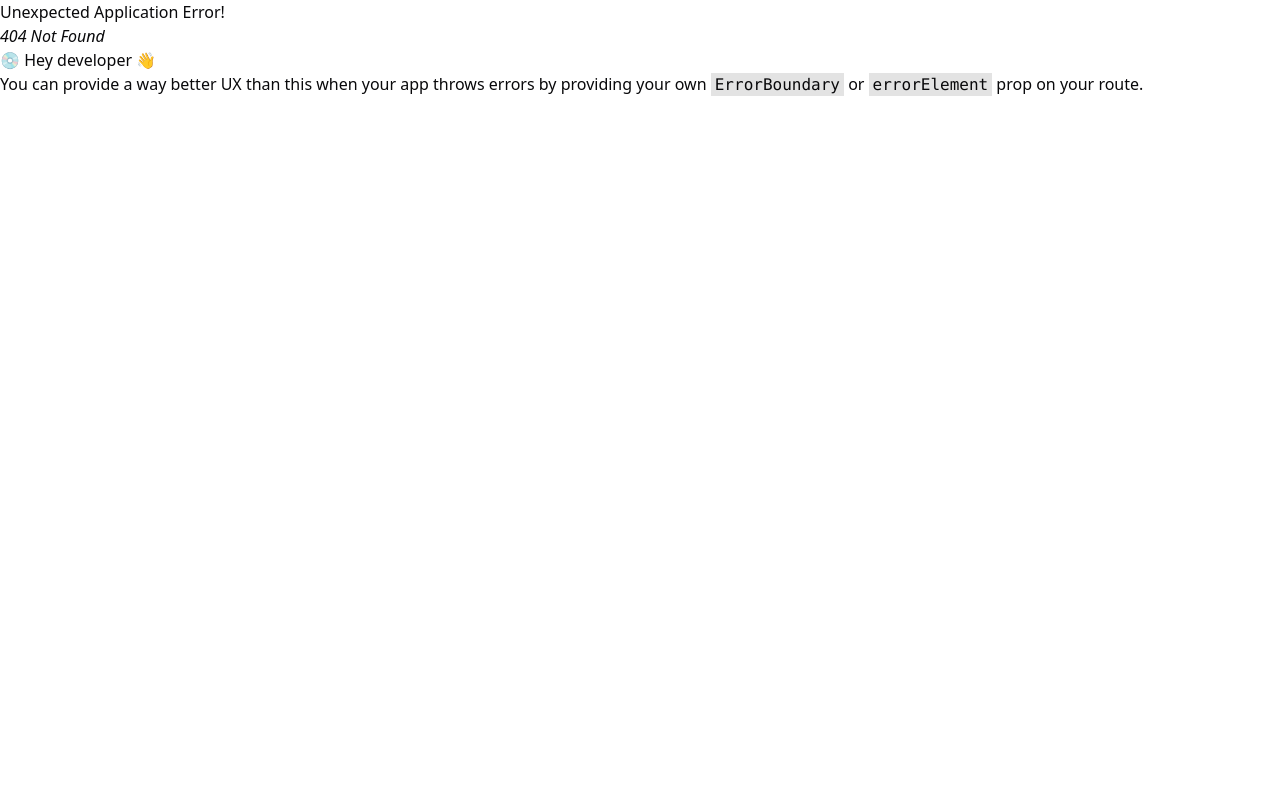
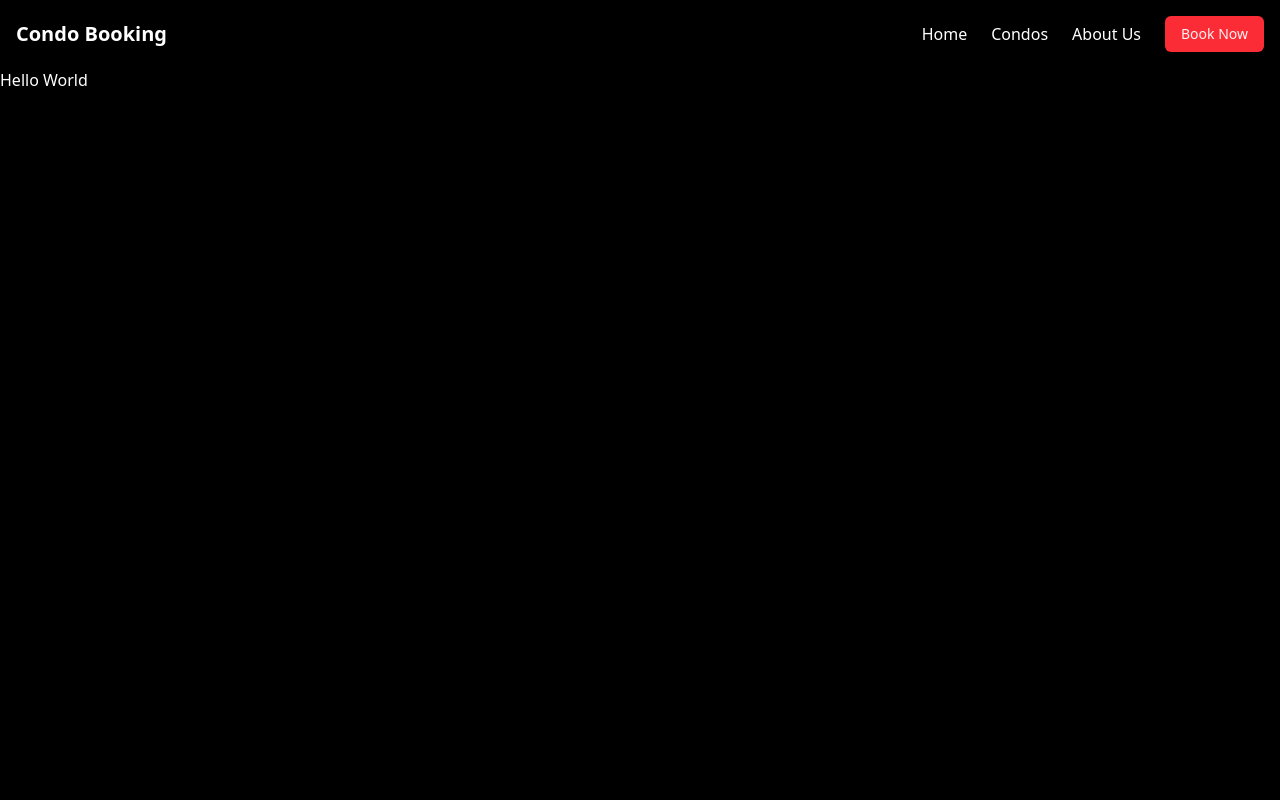
Before and after one commit to aiuyap/booking-site, a React (Vite) app: page /condos in a window 1280 px wide. Before the commit this address had no page. Shown: the top 800 px of the page. Built offline with nearby package versions, Linux system fonts and the light colour scheme.

Commit message:
feat: configured routing using Link component

```diff
--- a/src/App.tsx
+++ b/src/App.tsx
@@ -1,14 +1,12 @@
+import { Outlet } from "react-router-dom";
 import Footer from "./components/footer.component";
-import Hero from "./components/hero.component";
 import Navbar from "./components/navbar.component";
-import Testiomonials from "./components/testimonials.component";
 
 function App() {
   return (
     <>
       <Navbar></Navbar>
-      <Hero></Hero>
-      <Testiomonials></Testiomonials>
+      <Outlet />
       <Footer></Footer>
     </>
   );
--- /dev/null
+++ b/src/components/condos.component.tsx
@@ -0,0 +1,3 @@
+export default function Condos() {
+  return <div className="h-screen bg-black text-white">Hello World</div>;
+}
--- /dev/null
+++ b/src/components/home.component.tsx
@@ -0,0 +1,11 @@
+import Hero from "./hero.component";
+import Testiomonials from "./testimonials.component";
+
+export default function Home() {
+  return (
+    <>
+      <Hero></Hero>
+      <Testiomonials></Testiomonials>
+    </>
+  );
+}
--- a/src/components/navbar.component.tsx
+++ b/src/components/navbar.component.tsx
@@ -1,3 +1,4 @@
+import { Link } from "react-router-dom";
 import { Button } from "./ui/button";
 
 export default function Navbar() {
@@ -7,19 +8,19 @@ export default function Navbar() {
         <div className="text-xl font-bold text-white">Condo Booking</div>
         <ul className="flex items-center space-x-6 font-medium text-white">
           <li>
-            <a href="#" className="transition-colors hover:text-red-500">
+            <Link to="/" className="transition-colors hover:text-red-500">
               Home
-            </a>
+            </Link>
           </li>
           <li>
-            <a href="#" className="transition-colors hover:text-red-500">
+            <Link to="/condos" className="transition-colors hover:text-red-500">
               Condos
-            </a>
+            </Link>
           </li>
           <li>
-            <a href="#" className="transition-colors hover:text-red-500">
-              About
-            </a>
+            <Link to="/about" className="transition-colors hover:text-red-500">
+              About Us
+            </Link>
           </li>
           <li>
             <Button>Book Now</Button>
--- a/src/index.css
+++ b/src/index.css
@@ -118,3 +118,7 @@
     @apply bg-background text-foreground;
   }
 }
+
+:root {
+  background-color: black;
+}
--- a/src/main.tsx
+++ b/src/main.tsx
@@ -2,12 +2,23 @@ import { StrictMode } from "react";
 import { createRoot } from "react-dom/client";
 import "./index.css";
 import App from "./App.tsx";
-import { createBrowserRouter, RouterProvider } from "react-router-dom";
+import {
+  createBrowserRouter,
+  Navigate,
+  RouterProvider,
+} from "react-router-dom";
+import Condos from "./components/condos.component.tsx";
+import Home from "./components/home.component.tsx";
 
 const router = createBrowserRouter([
   {
     path: "/",
     element: <App />,
+    children: [
+      { index: true, element: <Home /> },
+      { path: "condos", element: <Condos /> },
+      { path: "*", element: <Navigate to="/" replace /> },
+    ],
   },
 ]);
 
```
